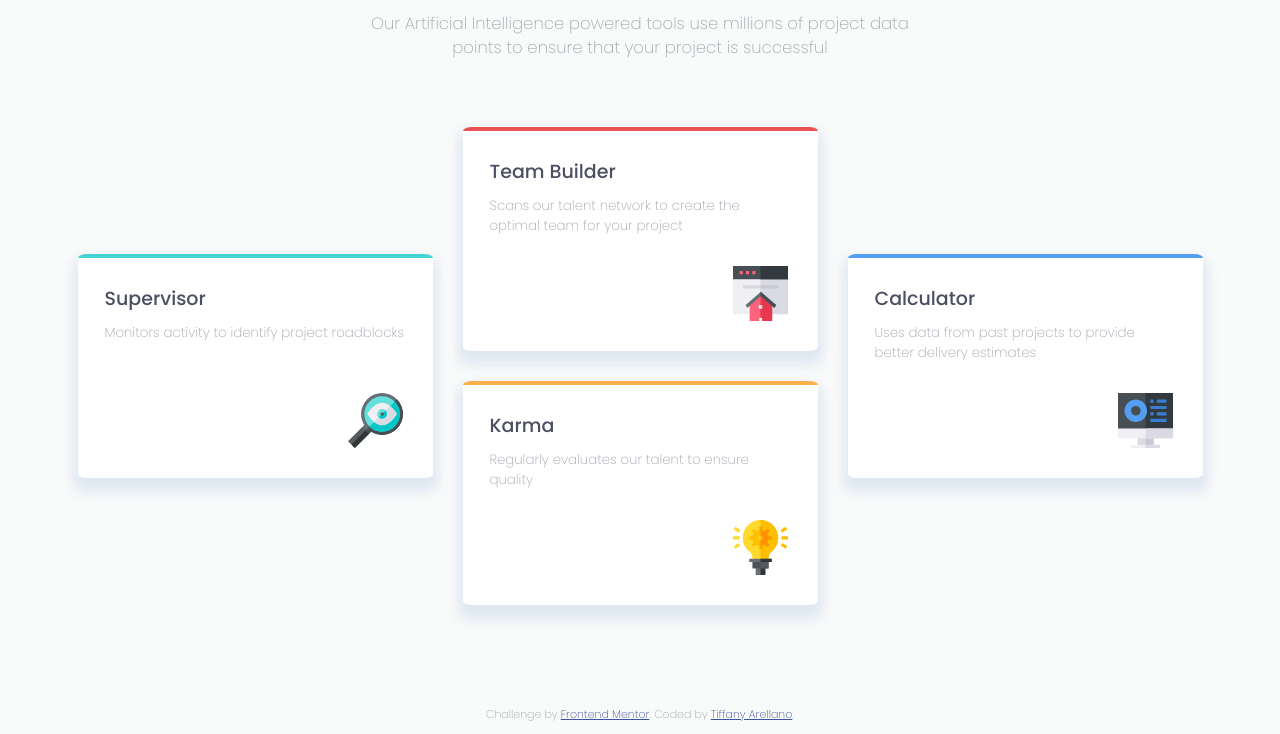
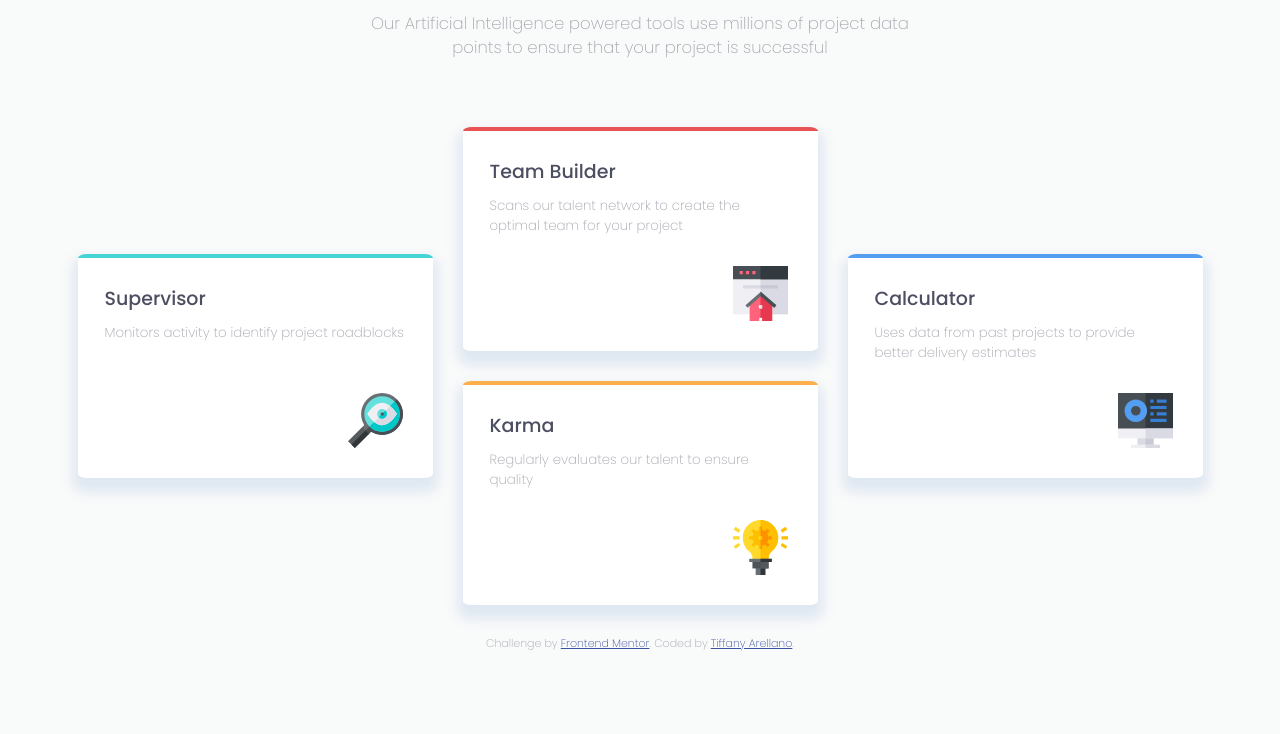
Before and after one commit to yirano/FM_four-card-feature, a plain HTML site: page src/index.html in a window 1280 px wide. Shown: the part 176-910 px from the top of the page. After the commit the page ends 839 px from the top, so only its background shows below. Drawn offline with Linux system fonts and the light colour scheme.

Commit message:
Modify height of main class - the footer was sticking too close to the content.

```diff
--- a/src/style.css
+++ b/src/style.css
@@ -55,13 +55,12 @@ body {
   font-size: 15px;
   background-color: hsla(228, 6%, 66%, 0.055);
   color: hsl(234, 12%, 34%);
-  height: auto;
   margin: 0 auto;
 }
 
 main {
   padding: 0 30px;
-  padding-bottom: 90px;
+  height: 100vh;
 }
 
 header {
@@ -167,6 +166,7 @@ p.caption {
   color: hsl(228, 45%, 44%);
 }
 
+
 @media only screen and (max-width: 1024px) {
   header h2 {
     font-size: 1.6em;
```
